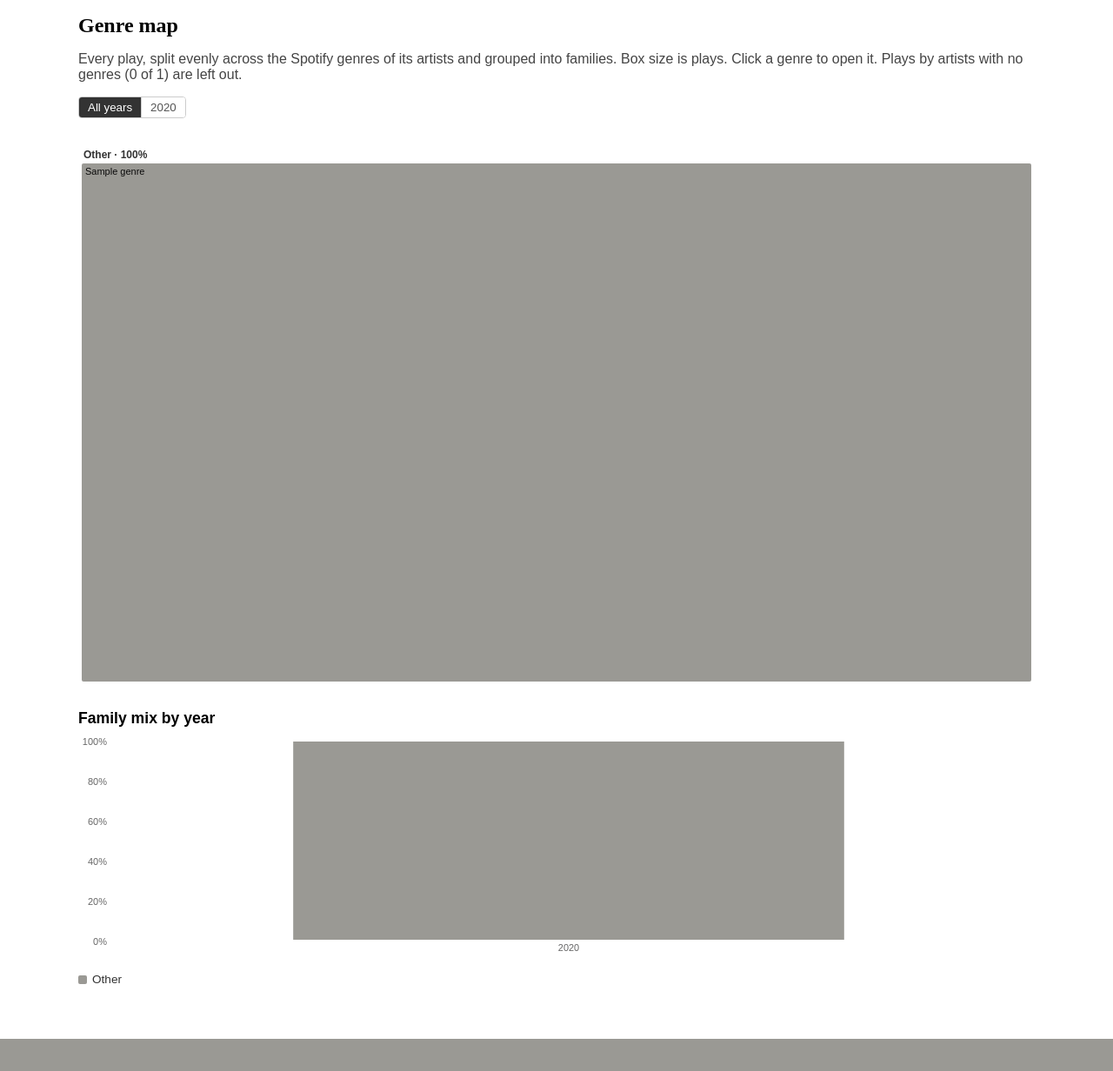
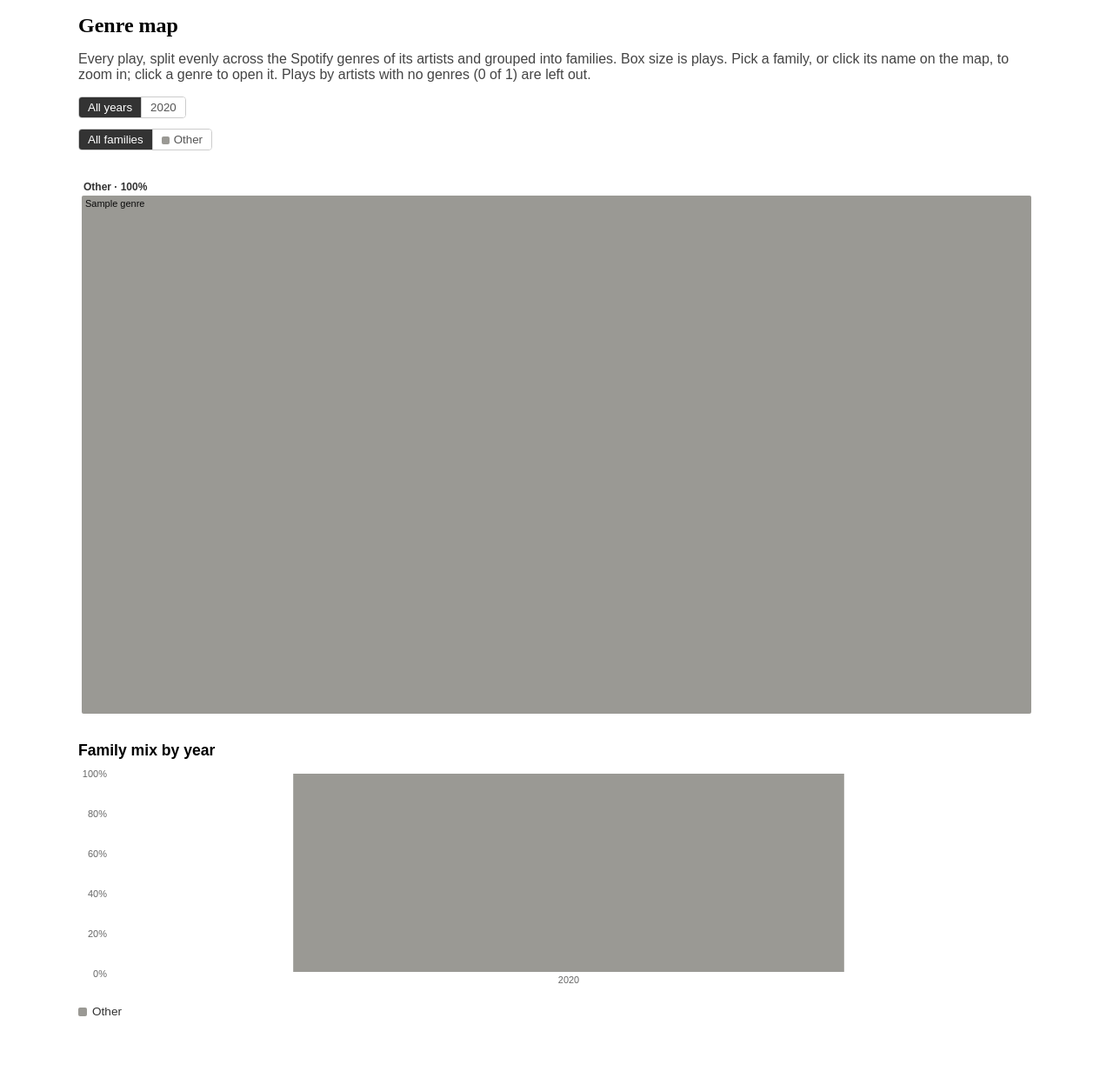
Before and after one commit to JoeGermuska/birdnest, a Flask app: page /genres/map in a window 1280 px wide. Shown: the part 62-1294 px from the top of the page at 87% size. Before the commit the page ends 1257 px from the top, so only its background shows below. Run offline with Flask 3, Linux system fonts and the light colour scheme; tables that the repository leaves empty hold one stand-in row (values such as "Sample post"); parts of the project's set-up code (start-up, migrations or seed data) failed here and were passed over; some libraries are stand-ins or nearby versions; some web fonts are replaced.

Commit message:
Genre map: zoom in on a family; chart links no longer stop the radio
- A row of family buttons, or clicking a family's name strip on the map,
  zooms the treemap to that family so its smaller genres get room and
  labels; the strip ("← All families") or All families zooms back out.
  The year filter keeps the zoom.
- Links inside charts are SVG <a> elements, which Turbo doesn't follow, so
  tapping a genre on the map (or a tick on a timeline or ranking) loaded a
  whole new page and stopped the radio. They now go through Turbo.

Co-Authored-By: Claude Opus 5.5 <noreply@anthropic.com>
Claude-Session: https://claude.ai/code/session_01WjRSq8ASgikMCrNvQxaffc

```diff
--- a/static/radio-player.js
+++ b/static/radio-player.js
@@ -385,6 +385,18 @@
             out.rel = 'noopener';
         }
         if (e.metaKey || e.ctrlKey || e.shiftKey || e.altKey) return;
+        // Turbo only follows HTML links; links inside charts (SVG <a>: the genre map, timeline ticks) would
+        // load a whole new page and stop the radio, so send those through Turbo too
+        const svgLink = e.target.closest('a');
+        if (svgLink instanceof SVGAElement && window.Turbo) {
+            const href = svgLink.getAttribute('href') || svgLink.getAttribute('xlink:href');
+            const url = href && new URL(href, location.href);
+            if (url && url.origin === location.origin && !svgLink.getAttribute('target')) {
+                e.preventDefault();
+                Turbo.visit(url.href);
+                return;
+            }
+        }
         const link = radioLink(e.target.closest('a'));
         if (link) { e.preventDefault(); startRadio(link); return; }
         const play = e.target.closest('.play-from');
--- a/static/style.css
+++ b/static/style.css
@@ -504,7 +504,13 @@ a.more:hover { color: #222 !important; }
 .year-filter button[aria-pressed="true"] { background: #333; color: #fff; }
 .treemap, .family-mix { margin: 0; }
 .treemap svg, .family-mix svg { display: block; max-width: 100%; }
-.treemap .family-label { font-size: 12px; font-weight: bold; fill: #333; }
+.treemap .family-label { font-size: 12px; font-weight: bold; fill: #333; pointer-events: none; }
+.treemap .family-head { cursor: zoom-in; }
+.treemap svg.zoomed .family-head { cursor: zoom-out; }
+.treemap .family-head rect { fill: transparent; }
+.treemap .family-head:hover rect, .treemap .family-head:focus-visible rect { fill: rgba(0, 0, 0, 0.06); }
+.treemap .family-head:focus { outline: none; }
+.family-filter .swatch { display: inline-block; width: 9px; height: 9px; border-radius: 2px; margin-right: 5px; vertical-align: -1px; }
 .treemap .tile-label { font-size: 11px; pointer-events: none; }
 .treemap a:hover .tile { filter: brightness(0.88); }
 .family-mix .axis text { font-size: 11px; fill: #666; }
--- a/templates/genre_map.html
+++ b/templates/genre_map.html
@@ -7,11 +7,15 @@
 <section class="detail genre-map viz-root">
     <h1>Genre map</h1>
     <p class="detail-meta">Every play, split evenly across the Spotify genres of its artists and grouped into
-        families. Box size is plays. Click a genre to open it. Plays by artists with no genres
+        families. Box size is plays. Pick a family, or click its name on the map, to zoom in; click a genre to open it. Plays by artists with no genres
         (<span id="untagged"></span>) are left out.</p>
-    <div class="year-filter" role="group" aria-label="Year">
+    <div class="year-filter" id="year-filter" role="group" aria-label="Year">
         <button type="button" data-year="all" aria-pressed="true">All years</button>
         {% for y in tree.years %}<button type="button" data-year="{{ loop.index0 }}" aria-pressed="false">{{ y }}</button>{% endfor %}
+    </div>
+    <div class="year-filter family-filter" id="family-filter" role="group" aria-label="Family">
+        <button type="button" data-family="" aria-pressed="true">All families</button>
+        {% for f in tree.families %}<button type="button" data-family="{{ f.name }}" aria-pressed="false"><span class="swatch" style="background: {{ colors[f.name][0] }}"></span>{{ f.name }}</button>{% endfor %}
     </div>
     <figure class="treemap"><svg id="treemap" role="img" aria-label="Treemap of plays by genre family and genre"></svg></figure>
 
@@ -46,16 +50,25 @@ function drawTreemap(yearIndex) {
     const width = svg.node().parentNode.clientWidth, height = Math.max(420, Math.min(640, width * 0.6));
     svg.attr('viewBox', `0 0 ${width} ${height}`).attr('width', width).attr('height', height).selectAll('*').remove();
     const value = g => yearIndex === 'all' ? g.plays.reduce((a, b) => a + b, 0) : g.plays[yearIndex];
-    const root = d3.hierarchy({children: TREE.families.map(f => ({name: f.name, children: f.genres}))})
+    const families = focus ? TREE.families.filter(f => f.name === focus) : TREE.families;
+    svg.classed('zoomed', !!focus);
+    const root = d3.hierarchy({children: families.map(f => ({name: f.name, children: f.genres}))})
         .sum(d => d.plays ? value(d) : 0)
         .sort((a, b) => b.value - a.value);
     d3.treemap().size([width, height]).paddingOuter(2).paddingTop(20).paddingInner(2).round(true)(root);
     const total = root.value;
 
     const fam = svg.selectAll('g.family').data(root.children || []).join('g').attr('class', 'family');
-    fam.append('text').attr('class', 'family-label')
+    // the strip with the family's name zooms in (and, zoomed in, back out)
+    const head = fam.append('g').attr('class', 'family-head').attr('role', 'button').attr('tabindex', 0)
+        .attr('aria-label', d => focus ? 'Back to all families' : `Zoom in on ${d.data.name}`)
+        .on('click', (evt, d) => setFocus(focus ? null : d.data.name))
+        .on('keydown', (evt, d) => { if (evt.key === 'Enter' || evt.key === ' ') { evt.preventDefault(); setFocus(focus ? null : d.data.name); } });
+    head.append('rect').attr('x', d => d.x0).attr('y', d => d.y0).attr('width', d => Math.max(0, d.x1 - d.x0)).attr('height', 20);
+    head.append('text').attr('class', 'family-label')
         .attr('x', d => d.x0 + 4).attr('y', d => d.y0 + 14)
-        .text(d => (d.x1 - d.x0 > 60 ? d.data.name : '') + (d.x1 - d.x0 > 160 ? ` · ${Math.round(d.value / total * 100)}%` : ''));
+        .text(d => focus ? `← All families · ${d.data.name} · ${d.leaves().length} genres`
+                         : (d.x1 - d.x0 > 60 ? d.data.name : '') + (d.x1 - d.x0 > 160 ? ` · ${Math.round(d.value / total * 100)}%` : ''));
 
     const leaf = fam.selectAll('a').data(d => d.leaves()).join('a').attr('href', d => genreUrl(d.data.name));
     leaf.append('rect').attr('class', 'tile')
@@ -106,10 +119,17 @@ function drawMix() {
         .html(n => `<span class="swatch" style="background:${COLORS[n][0]}"></span>${n}`);
 }
 
-let year = 'all';
-document.querySelectorAll('.year-filter button').forEach(btn => btn.addEventListener('click', () => {
+let year = 'all', focus = null;
+function setFocus(name) {
+    focus = name || null;
+    document.querySelectorAll('#family-filter button').forEach(b => b.setAttribute('aria-pressed', String((b.dataset.family || null) === focus)));
+    hideTip();
+    drawTreemap(year);
+}
+document.querySelectorAll('#family-filter button').forEach(btn => btn.addEventListener('click', () => setFocus(btn.dataset.family)));
+document.querySelectorAll('#year-filter button').forEach(btn => btn.addEventListener('click', () => {
     year = btn.dataset.year === 'all' ? 'all' : +btn.dataset.year;
-    document.querySelectorAll('.year-filter button').forEach(b => b.setAttribute('aria-pressed', b === btn));
+    document.querySelectorAll('#year-filter button').forEach(b => b.setAttribute('aria-pressed', b === btn));
     drawTreemap(year);
 }));
 drawTreemap(year); drawMix();
```
